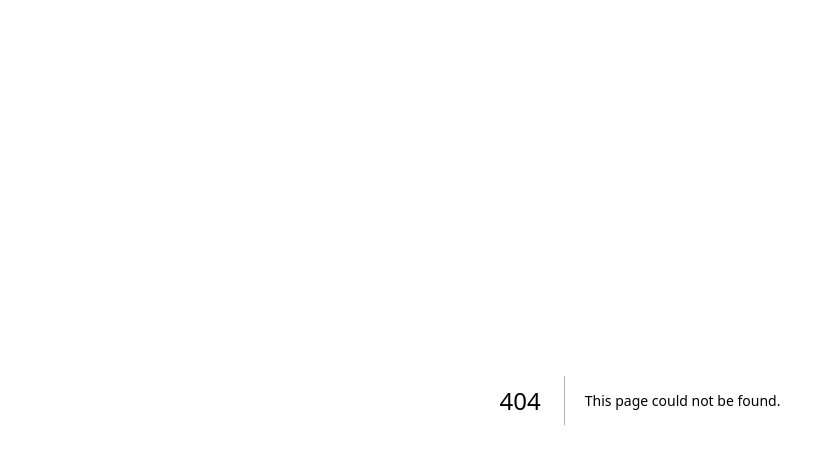
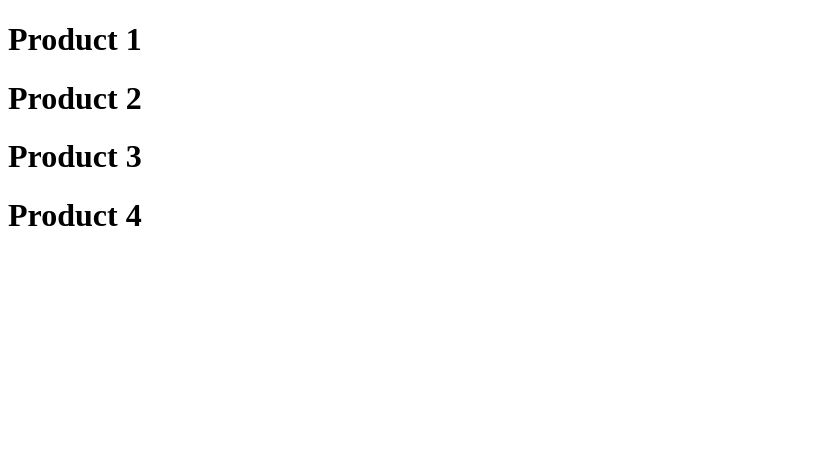
Before and after one commit to EngrMunir/nextjs_revise, a Next.js app: page /products in a window 1280 px wide. Before the commit this address had no page. Shown: the top 464 px of the page, without its empty margins (0-835 px from the left). Built offline with nearby package versions, Linux system fonts and the light colour scheme.

Commit message:
dynamic route explored

```diff
--- a/src/app/blog/second/page.tsx
+++ b/src/app/blog/second/page.tsx
@@ -1,4 +1,3 @@
-import React from 'react';
 
 const Second = () => {
     return (
--- /dev/null
+++ b/src/app/products/page.tsx
@@ -0,0 +1,14 @@
+import React from 'react';
+
+const Products = () => {
+    return (
+        <div>
+            <h1>Product 1</h1>
+            <h1>Product 2</h1>
+            <h1>Product 3</h1>
+            <h1>Product 4</h1>
+        </div>
+    );
+};
+
+export default Products;
```
Also changed, not shown: src/app/products/[productId]/page.tsx (added, +12 -0 lines).
